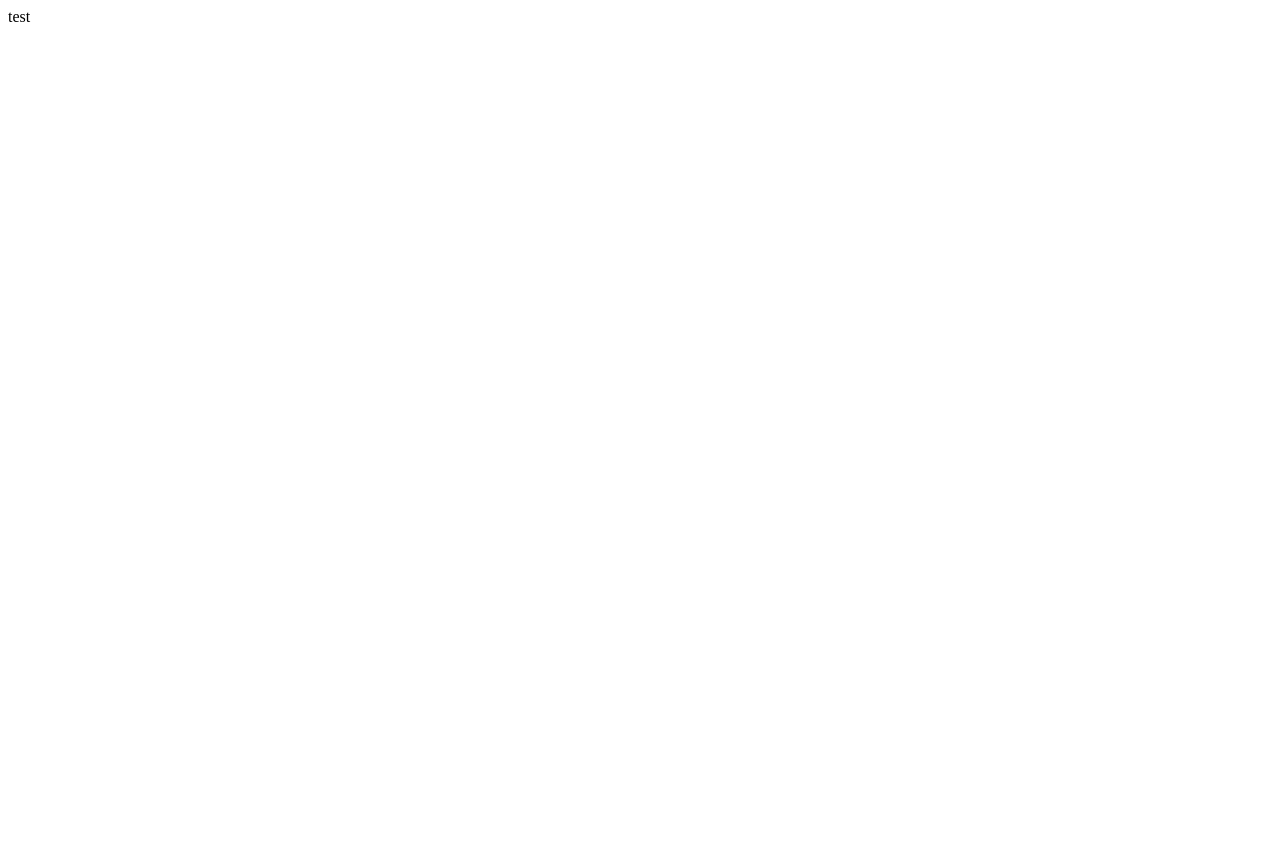
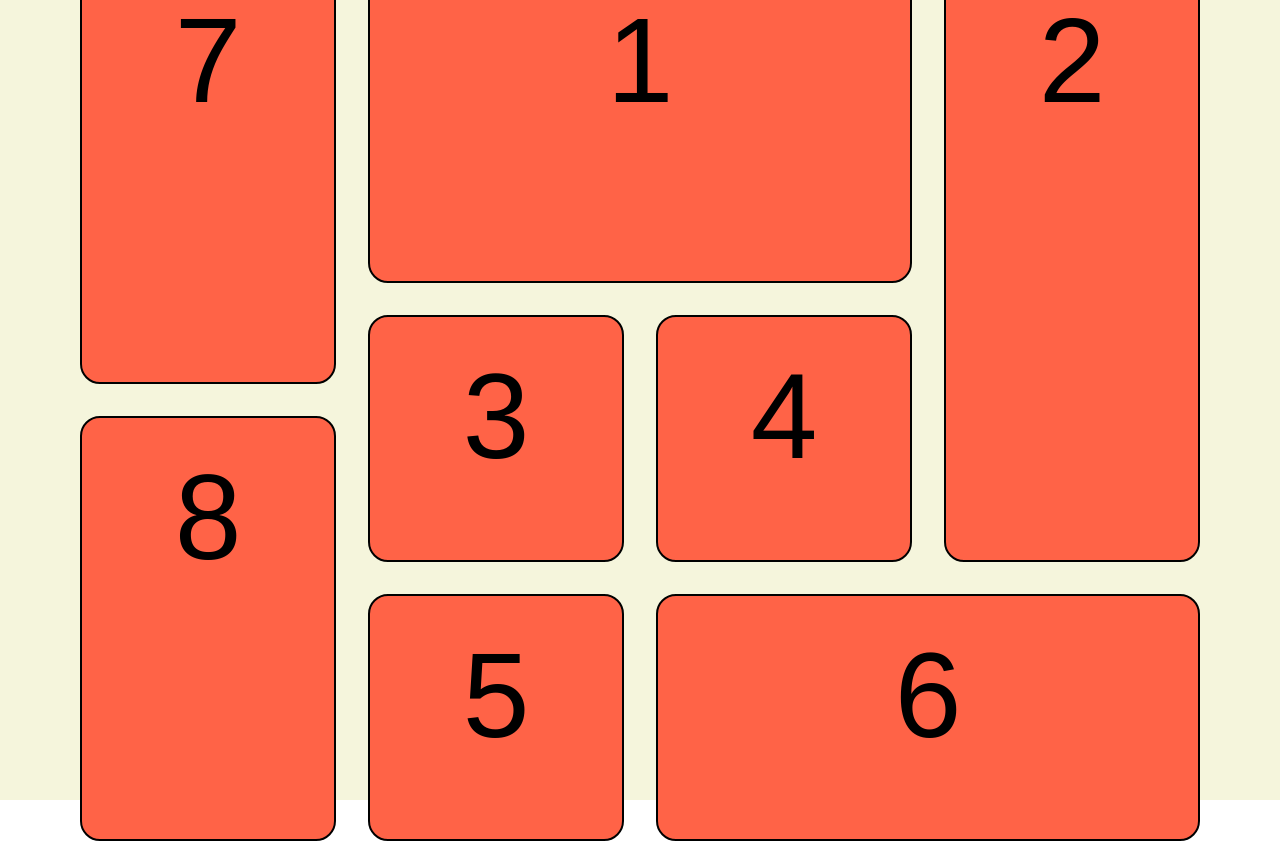
Before and after one commit to mohamedmorh/bento-grid-main, a plain HTML site: page index.html in a window 1280 px wide. Before the commit the page ends 800 px from the top, so only its background shows below. Drawn offline with Linux system fonts and the light colour scheme.

Commit message:
design the grid layout

```diff
--- a/index.html
+++ b/index.html
@@ -13,6 +13,18 @@
 
 </head>
 <body>
-  test
+  <section class="container">
+    <article class="art-1">1</article>
+    <article class="art-2">2</article>
+    <article class="art-3">3</article>
+    <article class="art-4">4</article>
+    <article class="art-5">5</article>
+    <article class="art-6">6</article>
+    <footer>
+      <article class="art-7">7</article>
+      <article class="art-8">8</article>
+    </footer>
+
+  </section>
 </body>
 </html>
--- a/style.css
+++ b/style.css
@@ -0,0 +1,68 @@
+*{
+    margin: 0;
+    padding: 0;
+    box-sizing: border-box;
+    font-size: 120px;
+    text-align: center;
+    font-family: sans-serif;
+}
+body{
+    height: 100vh;
+}
+.container{
+    width: 100%;
+    height: 100%;
+    display: grid;
+    background-color: beige;
+    grid-template-rows: 324px repeat(2, 247px);
+    grid-template-columns: repeat(4, 256px);
+    grid-gap: 32px;
+    justify-content: center;
+    align-content: center;
+}
+.container article{
+    background-color: tomato;
+    border: 2px solid black;
+    padding-top: 30px;
+    border-radius: 20px;
+}
+.art-1{
+    grid-row: 1/2;
+    grid-column: 2/4;
+}
+.art-3{
+    grid-row: 2/3;
+    grid-column: 2/3;
+}
+.art-4{
+    grid-row: 2/3;
+    grid-column: 3/4;
+}
+.art-2{
+    grid-row: 1/3;
+    grid-column: 4/5;
+}
+.art-5{
+    grid-row: 3/4;
+    grid-column: 2/3;
+}
+.art-6{
+    grid-row: 3/4;
+    grid-column: 3/5;
+}
+footer{
+    grid-row: span 3;
+
+    display: grid;
+    grid-template-rows: 1fr 1fr;
+    grid-template-columns: 1fr;
+    gap: 32px;
+}
+.art-7{
+    grid-row: 1fr;
+    grid-column: 1fr;
+}
+.art-8{
+    grid-row: 1fr;
+    grid-column: 1fr;
+}
```
Also changed, not shown: 1 other file.
